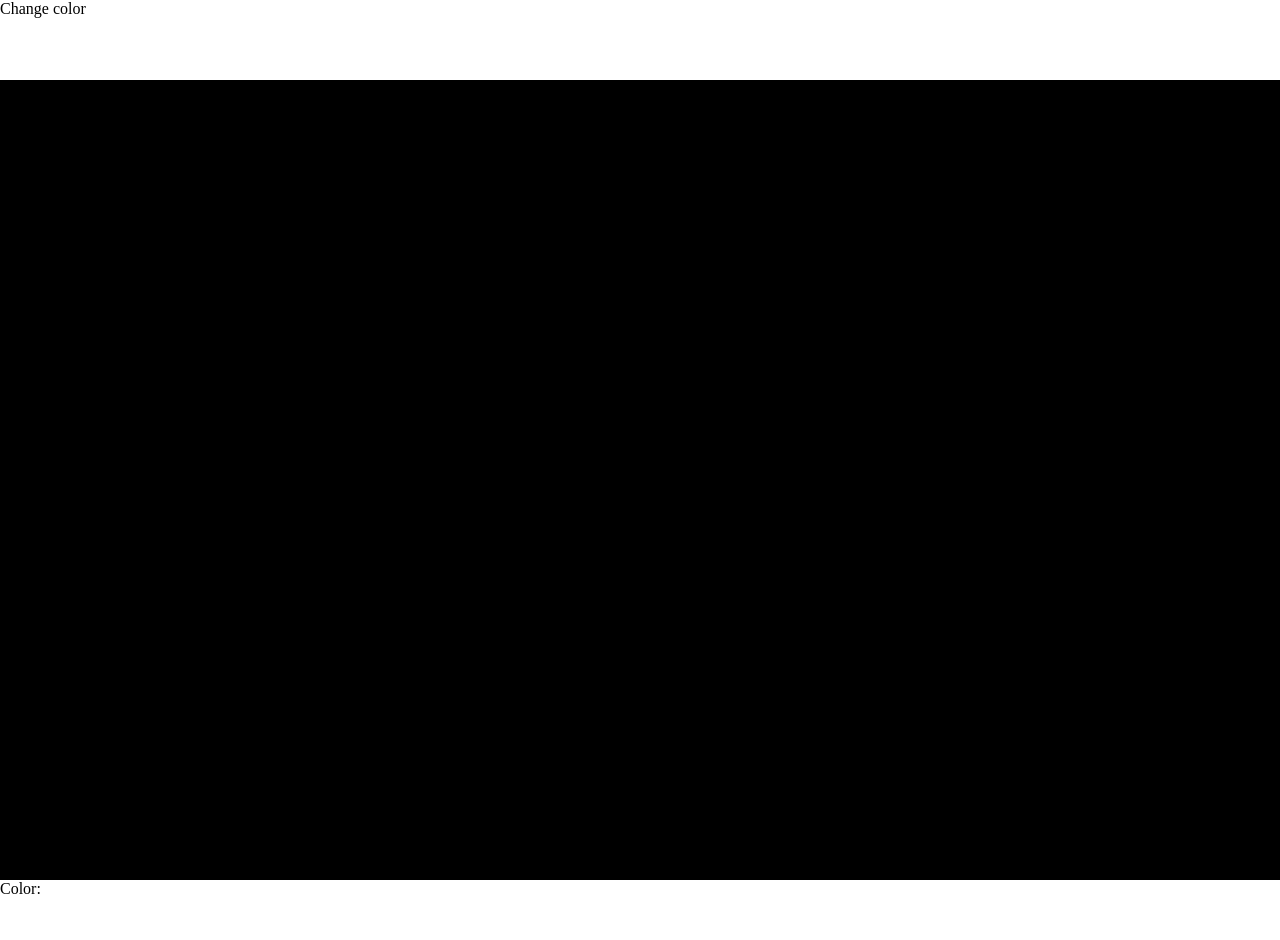
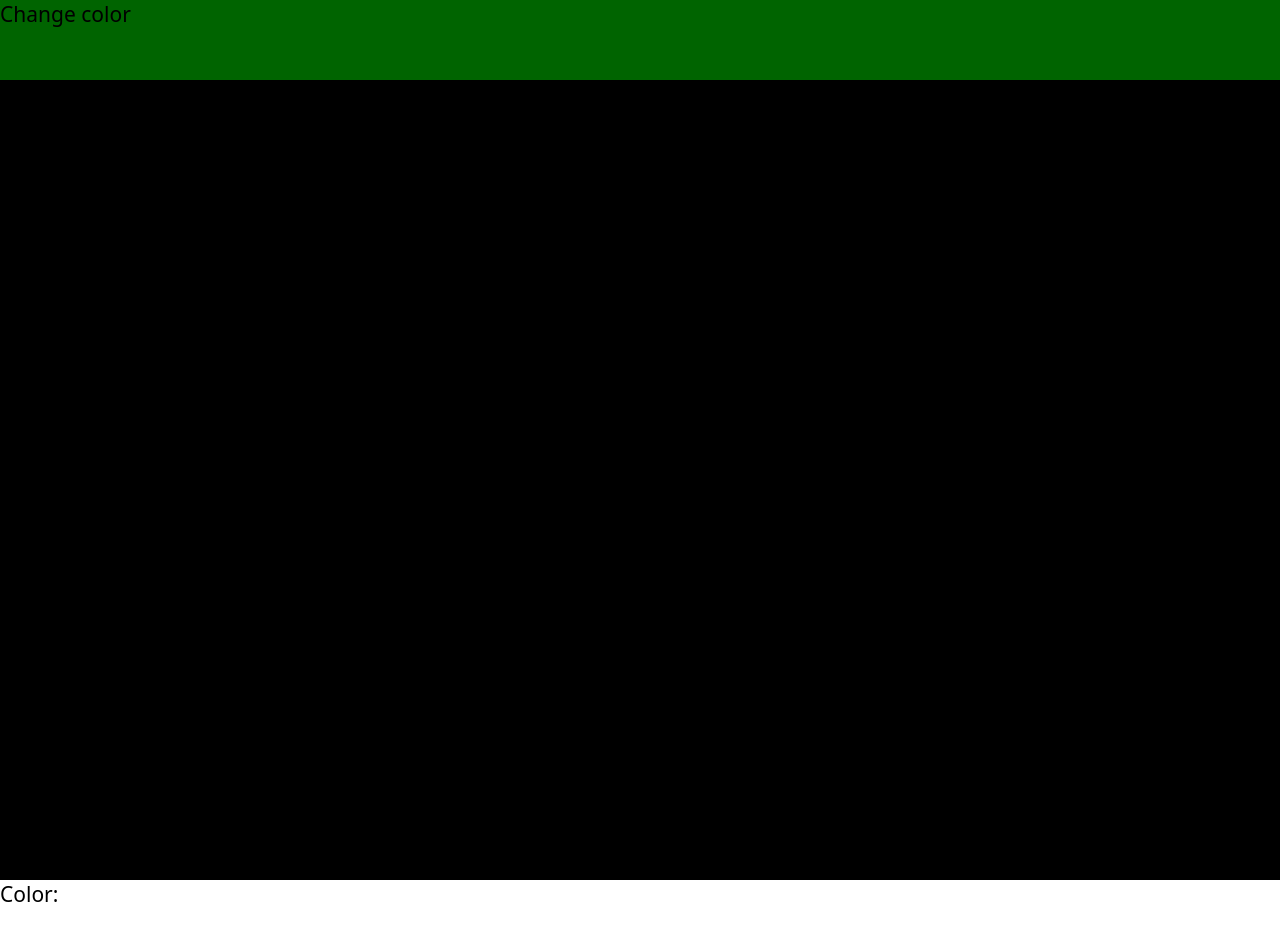
Before and after one commit to Shunpocode/Header-Colors, a plain HTML site: page index.html in a window 1280 px wide. Shown: the top 940 px of the page. Drawn offline with Linux system fonts and the light colour scheme.

Commit message:
change font

```diff
--- a/css.css
+++ b/css.css
@@ -1,5 +1,5 @@
-body{margin: 0;}
-header{position: sticky; top: 0; height: 80px; width: 100%;}
+body{margin: 0; font-size: 21px; font-family: system-ui, -apple-system, BlinkMacSystemFont, 'Segoe UI', Roboto, Oxygen, Ubuntu, Cantarell, 'Open Sans', 'Helvetica Neue', sans-serif;}
+header{position: sticky; top: 0; height: 80px; width: 100%; z-index: 1000; background-color: darkgreen; align-items: center; justify-content: center;}
 section{width: 100%;height: 100vh;height: 100dvh;}
 .color:nth-child(1){background-color: purple;}
 .color:nth-child(2){background-color: black;}
```
